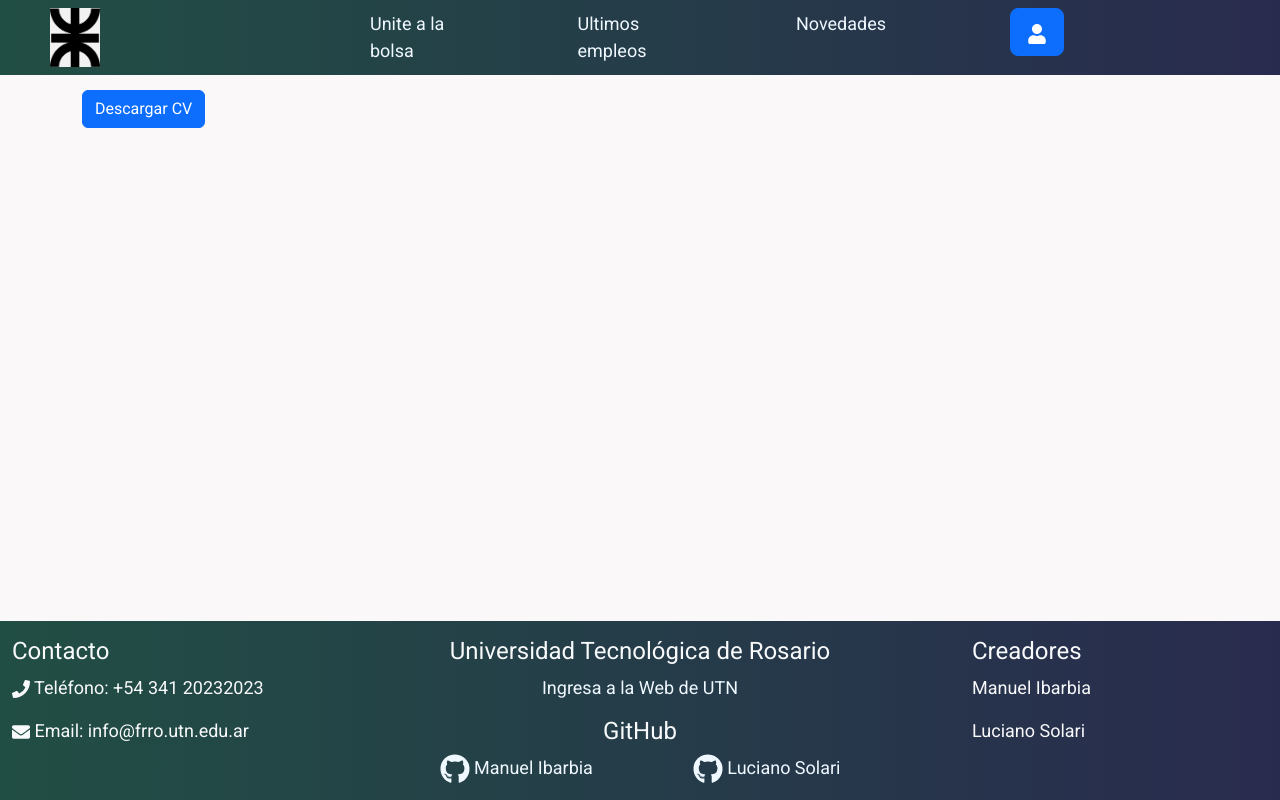
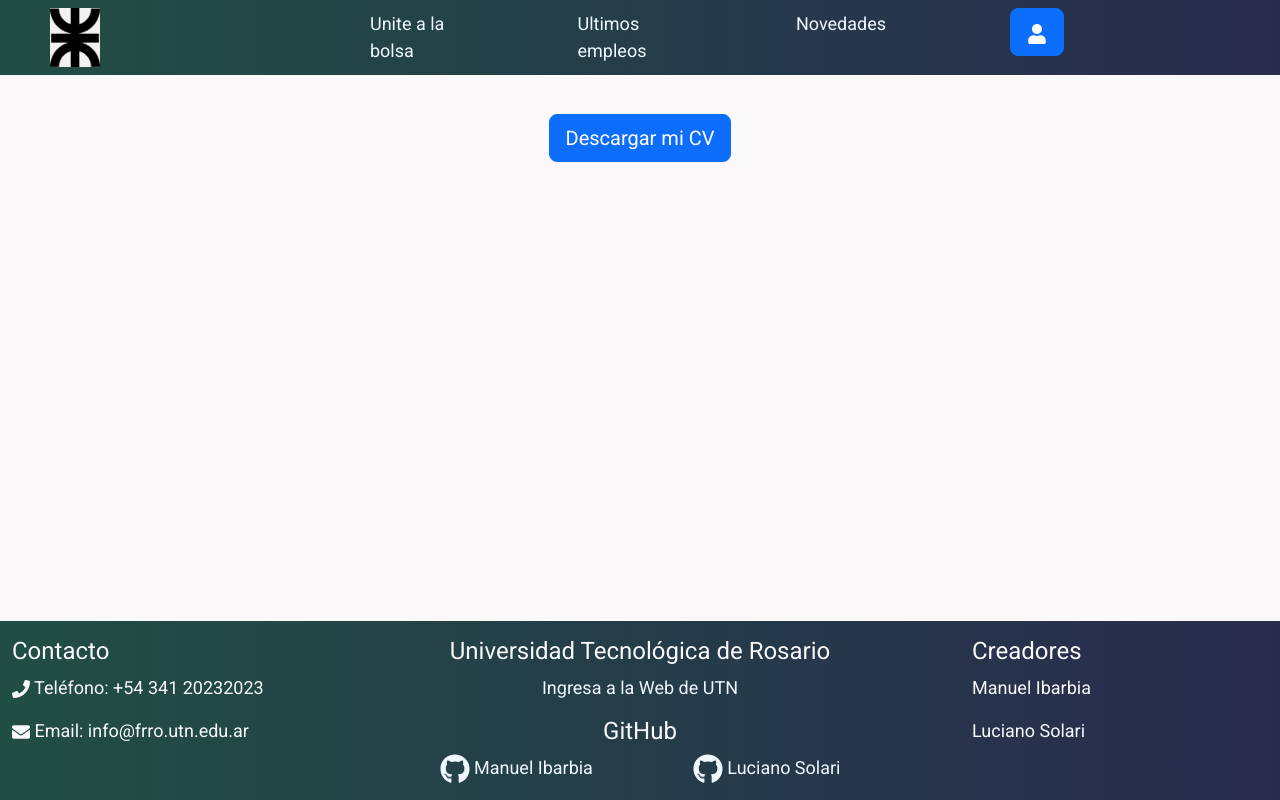
Before and after one commit to Lucianosolari/BolsaDeTrabajo, a React (Vite) app in the folder BolsaDeTrabajo/: page /CVStudent in a window 1280 px wide. Built offline with nearby package versions, Linux system fonts and the light colour scheme.

Commit message:
Student OK

```diff
--- a/BolsaDeTrabajo/src/components/NavBar/StudentMenu.jsx
+++ b/BolsaDeTrabajo/src/components/NavBar/StudentMenu.jsx
@@ -9,6 +9,7 @@ import {
   FaSignOutAlt,
   FaTrashAlt,
   FaBriefcase,
+  FaFilePdf,
 } from "react-icons/fa";
 import { Link } from "react-router-dom";
 import { UserContext } from "../../context/UserContext";
@@ -20,23 +21,17 @@ const StudentMenu = () => {
   const { setUser, user } = useContext(UserContext);
 
   const logoutUserClick = async () => {
-    console.log(user.userId);
     try {
-      console.log(user.userId);
       const data = await logout(user.token);
       setUser(null);
       navigate("/");
-      console.log(user.token);
     } catch (error) {
       console.error(error);
     }
-    console.log(user.token);
   };
 
   const removeUserClick = async () => {
-    console.log(user.userId);
     try {
-      console.log(user.userId);
       const data = await deleteStudent(user.token, user.userId);
       setUser(null);
       navigate("/");
@@ -68,7 +63,7 @@ const StudentMenu = () => {
             <FaClipboard className="mr-2" /> Datos facultativos
           </Dropdown.Item>
           <Dropdown.Item as={Link} to="/uploadCV" style={{ margin: "0px" }}>
-            <FaCog className="mr-2" /> Cargar CV
+            <FaFilePdf className="mr-2" /> Cargar CV
           </Dropdown.Item>
 
           <Dropdown.Item as={Link} to="/OtherInfo" style={{ margin: "0px" }}>
@@ -80,7 +75,7 @@ const StudentMenu = () => {
           </Dropdown.Item>
 
           <Dropdown.Item as={Link} to="/CVStudent" style={{ margin: "0px" }}>
-            <FaBriefcase className="mr-2" /> Ver mi CV
+            <FaFilePdf className="mr-2" /> Ver mi CV
           </Dropdown.Item>
 
           <Dropdown.Item
--- a/BolsaDeTrabajo/src/components/Students/CvFileDownload.jsx
+++ b/BolsaDeTrabajo/src/components/Students/CvFileDownload.jsx
@@ -11,7 +11,6 @@ export default function CvFileDownload() {
       const response = await downloadCV(user.token);
       const blob = await response.blob();
 
-      // Crea un enlace temporal y lo simula para descargar el archivo
       const downloadLink = document.createElement("a");
       downloadLink.href = URL.createObjectURL(blob);
       downloadLink.download = "cv.pdf";
@@ -22,8 +21,10 @@ export default function CvFileDownload() {
   };
 
   return (
-    <div>
-      <Button onClick={handleDownloadCV}>Descargar CV</Button>
+    <div className="text-center mt-4">
+      <Button variant="primary" size="lg" onClick={handleDownloadCV}>
+        Descargar mi CV
+      </Button>
     </div>
   );
 }
--- a/BolsaDeTrabajo/src/components/Students/CvFileForm.jsx
+++ b/BolsaDeTrabajo/src/components/Students/CvFileForm.jsx
@@ -17,6 +17,11 @@ const CvFileForm = () => {
       return;
     }
 
+    if (cvFile.type !== "application/pdf") {
+      setError("El archivo debe ser de tipo PDF");
+      return;
+    }
+
     try {
       const response = await uploadCV(user.token, cvFile);
 
@@ -33,9 +38,10 @@ const CvFileForm = () => {
       <Card.Body>
         <Form onSubmit={handleSubmit}>
           <Form.Group controlId="cvFile">
-            <Form.Label>Archivo CV</Form.Label>
+            <Form.Label>Archivo CV (PDF)</Form.Label>
             <Form.Control
               type="file"
+              accept=".pdf"
               onChange={(e) => setCvFile(e.target.files[0])}
             />
             <Button type="submit">Cargar CV</Button>
--- a/BolsaDeTrabajo/src/components/Students/OtherInfoForm.jsx
+++ b/BolsaDeTrabajo/src/components/Students/OtherInfoForm.jsx
@@ -39,7 +39,7 @@ export default function OtherInfoForm() {
           <Form.Control
             as="textarea"
             rows={3}
-            placeholder="Ingrese observations"
+            placeholder="Ingrese observaciones"
             value={observations}
             onChange={(e) => setObservations(e.target.value)}
           />
```
